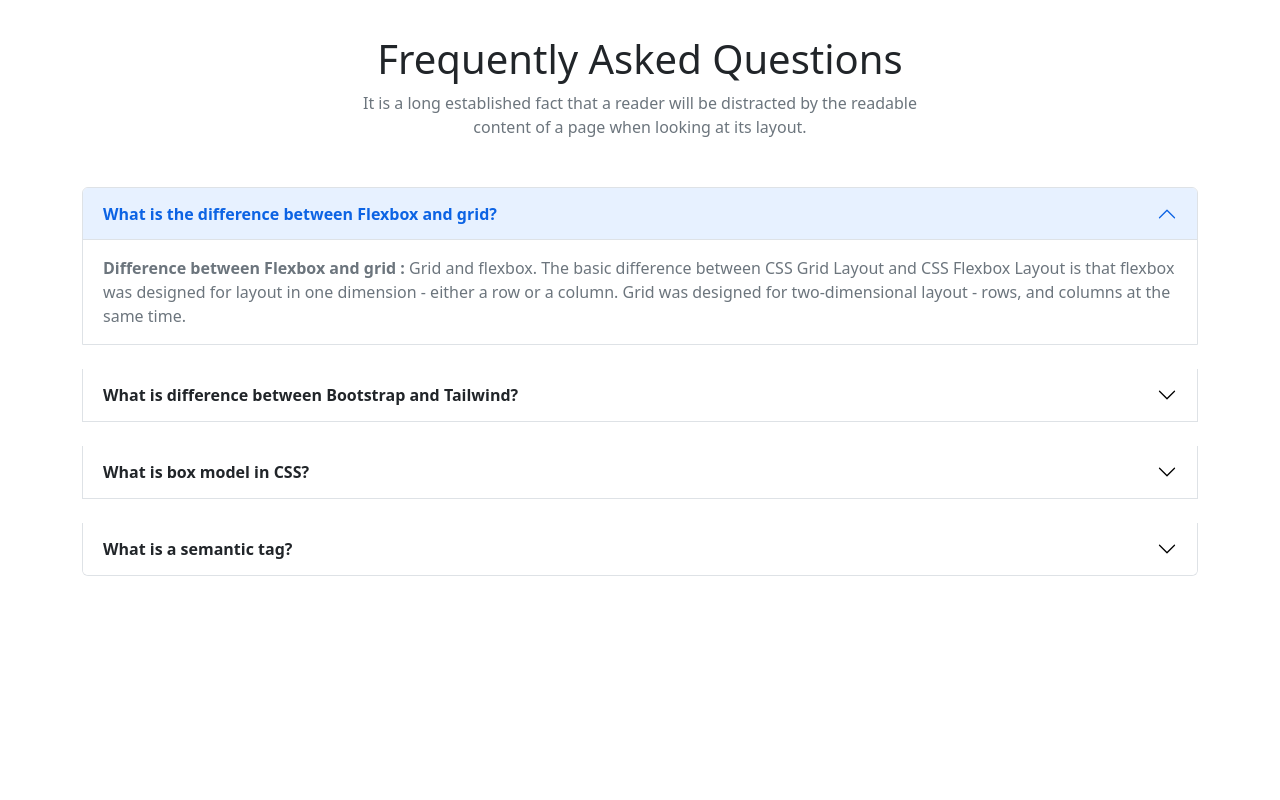
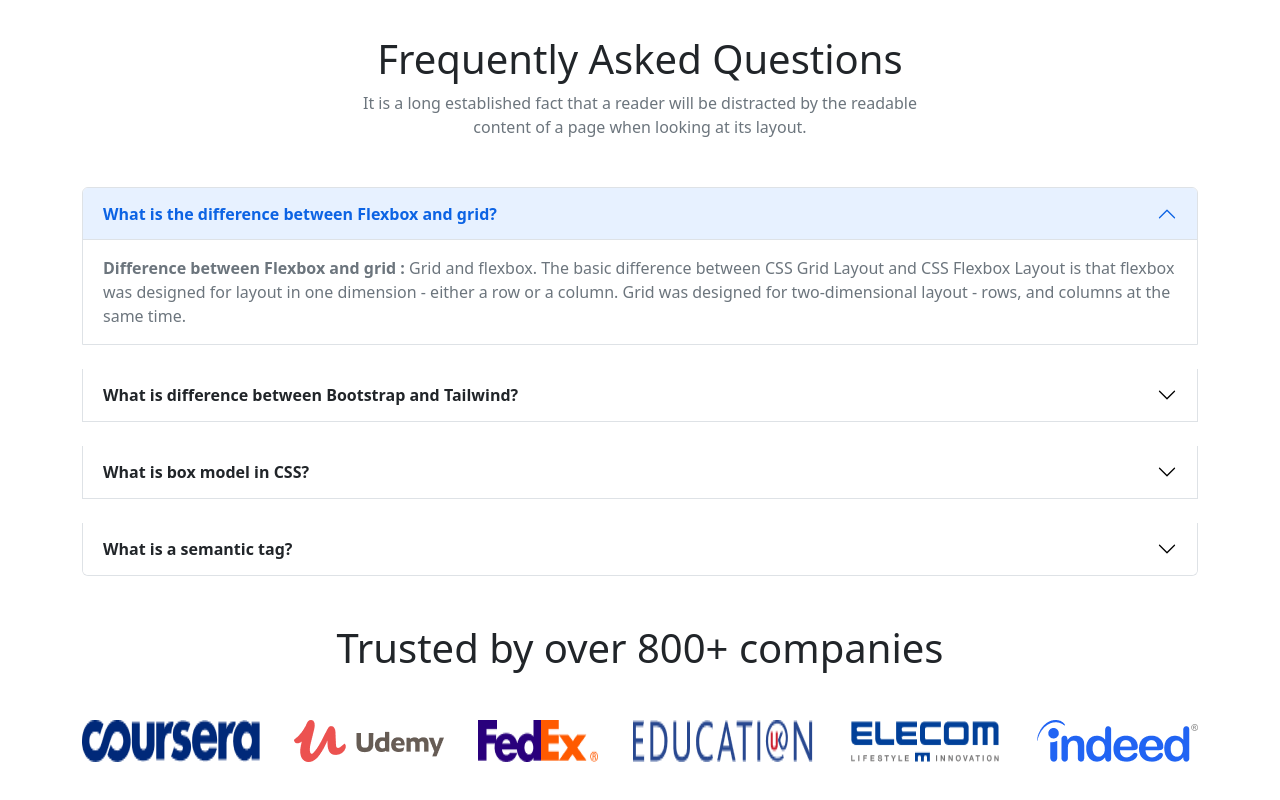
Before and after one commit to RobinHossain5261/pro-course, a plain HTML site: page index.html in a window 1280 px wide. Shown: the part 3650-4450 px from the top of the page. Before the commit the page ends 4274 px from the top, so only its background shows below. Drawn offline with nearby package versions, Linux system fonts and the light colour scheme.

Commit message:
trusted company end

```diff
--- a/index.html
+++ b/index.html
@@ -498,6 +498,19 @@
             </div>
         </section>
         <!-- Asked Question part end -->
+        <!-- trusted company part start -->
+        <section class="container my-5 d-lg-block d-none">
+            <h1 class="text-center">Trusted by over 800+ companies</h1>
+            <div class="mt-5 d-flex justify-content-between">
+                <img class="img-fluid" src="images/company/company-1.png" alt="">
+                <img class="img-fluid" src="images/company/company-2.png" alt="">
+                <img class="img-fluid" src="images/company/company-3.png" alt="">
+                <img class="img-fluid" src="images/company/company-4.png" alt="">
+                <img class="img-fluid" src="images/company/company-5.png" alt="">
+                <img class="img-fluid" src="images/company/company-6.png" alt="">
+            </div>
+        </section>
+        <!-- trusted company part end -->
 
 
     </main>
```
